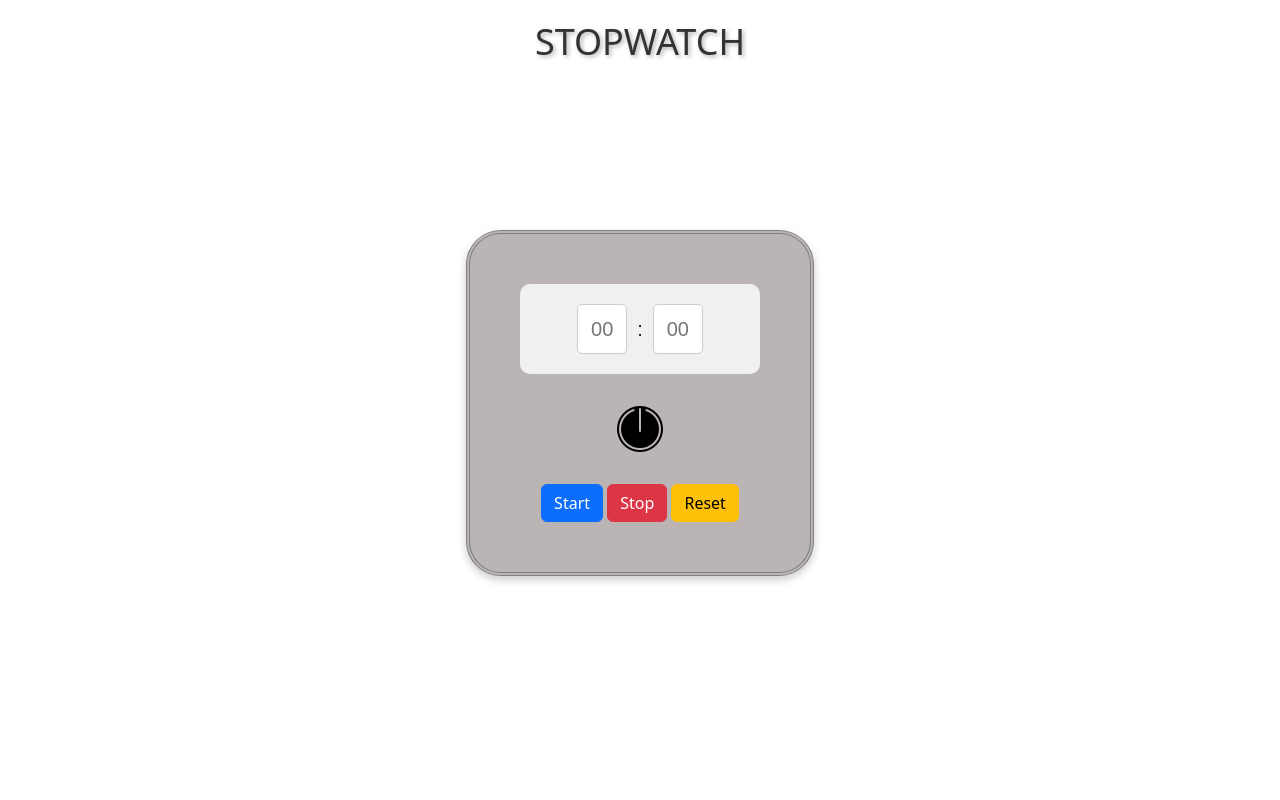
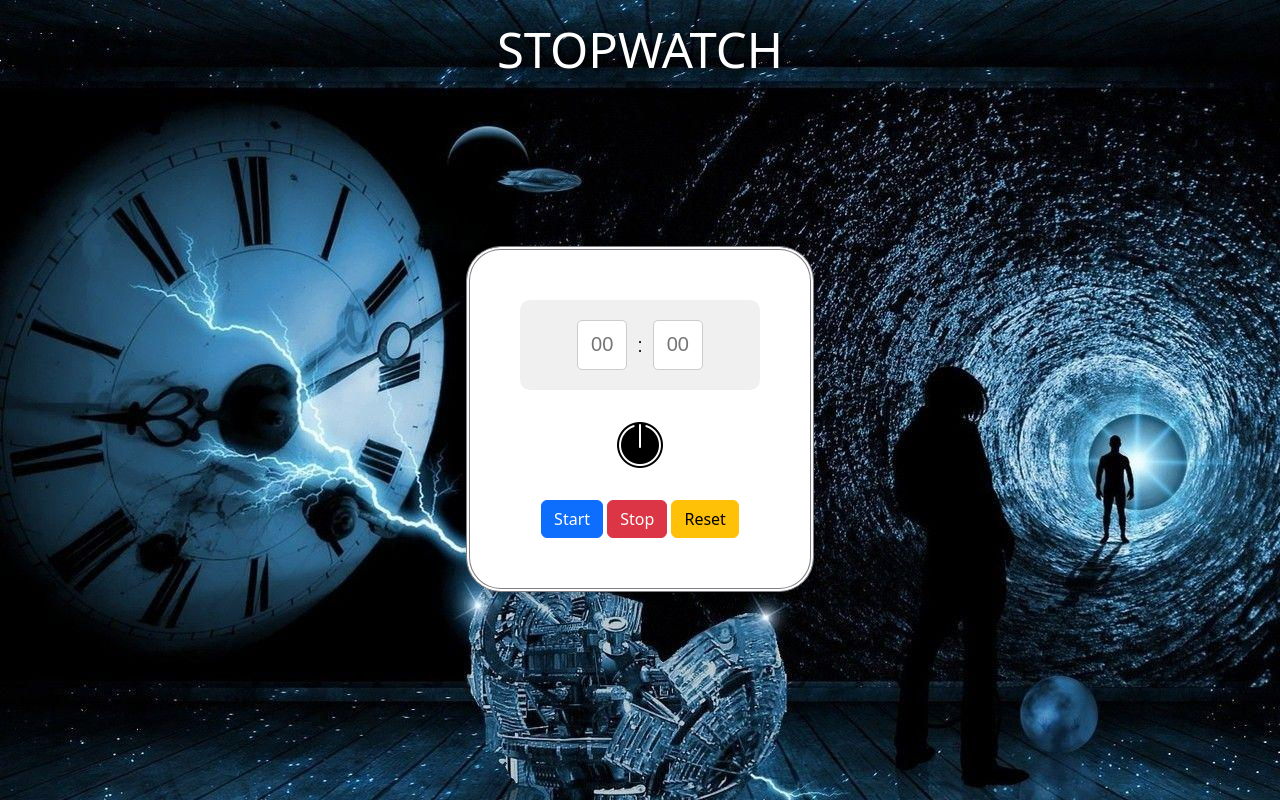
Before and after one commit to ravi1104/Stopwatch, a plain HTML site: page index.html in a window 1280 px wide. Drawn offline with nearby package versions, Linux system fonts and the light colour scheme.

Commit message:
added wallpaper

```diff
--- a/styles.css
+++ b/styles.css
@@ -1,11 +1,17 @@
+body{
+  background-image: url("images/time.jpg");
+
+}
+
 /* Center align the text in the heading element */
+
 #heading {
   text-align: center;
 }
 /* Style for the heading h1 element */
 #heading h1 {
-  font-size: 36px; /* Adjust the font size to your preference */
-  color: #333; /* Text color */
+  font-size: 49px; /* Adjust the font size to your preference */
+  color: white; /* Text color */
   text-transform: uppercase; /* Uppercase text */
   text-align: center; /* Center align the text */
   text-shadow: 2px 2px 4px rgba(0, 0, 0, 0.3); /* Add a subtle text shadow */
@@ -26,8 +32,8 @@
 .clock-box {
   display: flex;
   border-radius: 10%;
+  background-color: white;
   border: 4px double rgb(126, 126, 132);
-  background-color: #bbb4b4;
   justify-content: center;
   align-items: center;
   flex-direction: column;
```
Also changed, not shown: images/time.jpg (added).
